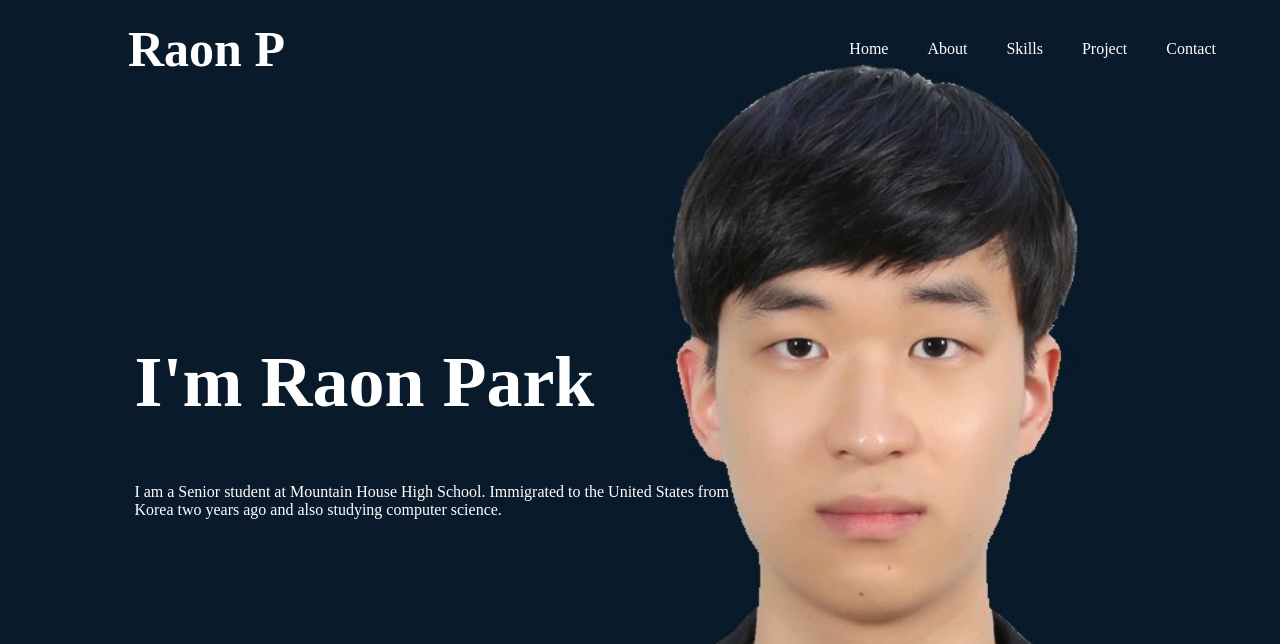
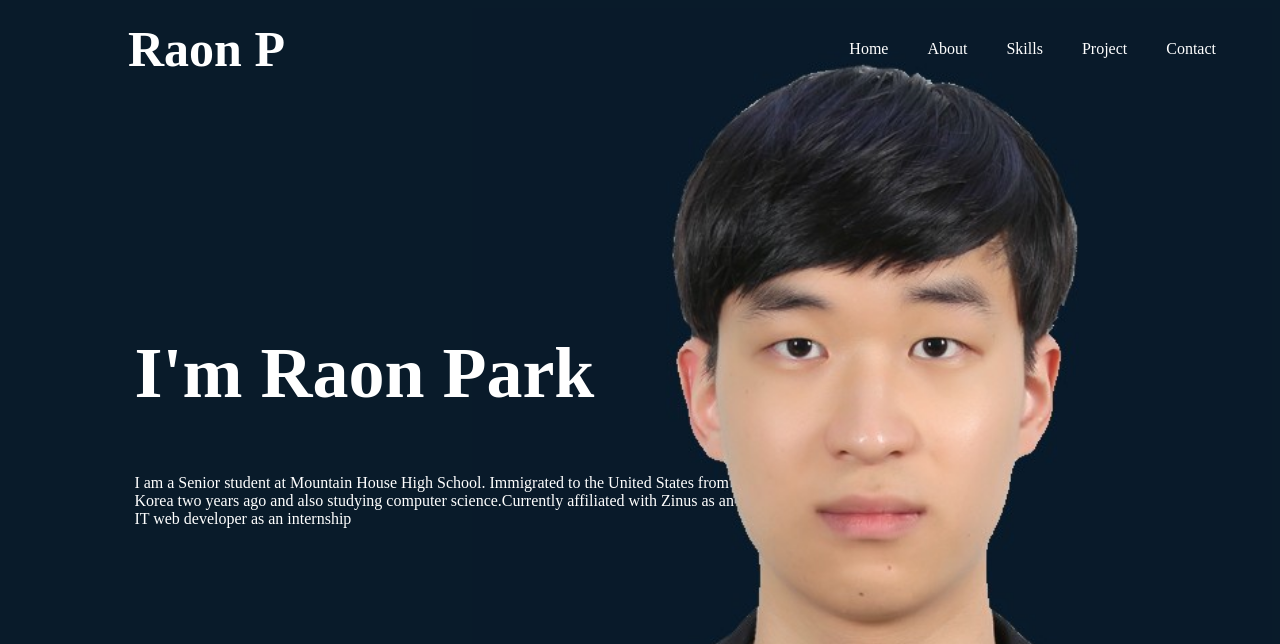
Before and after one commit to sfaodrever/portfolio, a plain HTML site: page index.html in a window 1280 px wide. Shown: the top 644 px of the page. Drawn offline with Linux system fonts and the light colour scheme.

Commit message:
Update index.html

```diff
--- a/index.html
+++ b/index.html
@@ -24,7 +24,7 @@
               <div class="left">
             <h1>I'm Raon Park</h1>
           </font>
-            <p>I am a Senior student at Mountain House High School. Immigrated to the United States from Korea two years ago and also studying computer science.</p>
+            <p>I am a Senior student at Mountain House High School. Immigrated to the United States from Korea two years ago and also studying computer science.Currently affiliated with Zinus as an IT web developer as an internship</p>
           </div>
         </div>
         </section>
```
